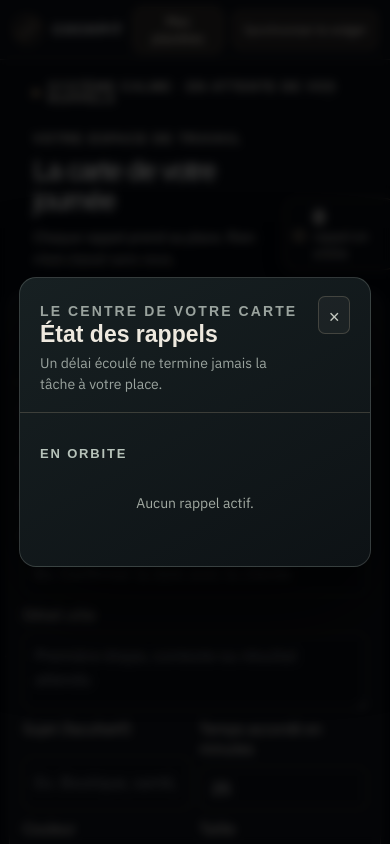
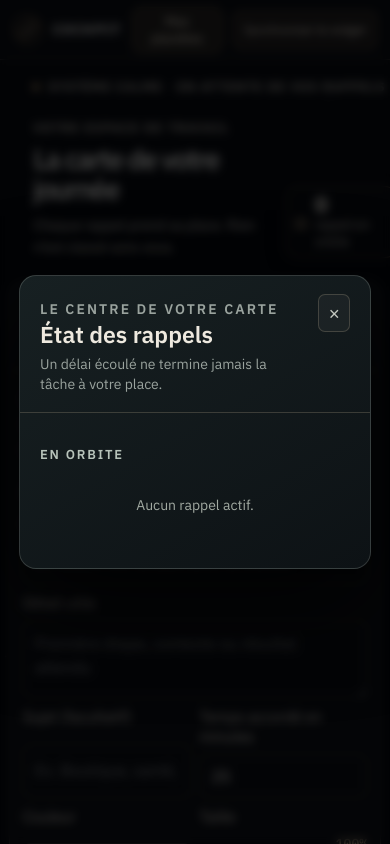
Before and after one commit to CEOMELYXJA/CockpitTakeover, a plain HTML site: page index.html in a window 390 px wide. Both pictures are taken after a click on the button "Voir le détail des rappels en orbite". Drawn offline with Linux system fonts and the light colour scheme.

Commit message:
Finaliser les champs de planète et la typographie

```diff
--- a/cockpit.css
+++ b/cockpit.css
@@ -1,8 +1,8 @@
 @import url('https://fonts.googleapis.com/css2?family=IBM+Plex+Mono:wght@400;500;600&family=IBM+Plex+Sans:wght@400;500;600;700&display=swap');
 
-:root{color-scheme:dark;--ink:#e9e7df;--muted:#a3aaa8;--dim:#727c7c;--line:rgba(188,202,195,.14);--panel:rgba(15,21,24,.86);--panel-strong:rgba(14,20,23,.96);--teal:#b18b5e;--brass:#b8a17d;--coral:#c28e89;--shadow:0 24px 80px rgba(0,0,0,.38);font-family:"DM Sans","Segoe UI",sans-serif}
+:root{color-scheme:dark;--ink:#e9e7df;--muted:#a3aaa8;--dim:#727c7c;--line:rgba(188,202,195,.14);--panel:rgba(15,21,24,.86);--panel-strong:rgba(14,20,23,.96);--teal:#b18b5e;--brass:#b8a17d;--coral:#c28e89;--shadow:0 24px 80px rgba(0,0,0,.38);font-family:"IBM Plex Sans","Segoe UI",sans-serif}
 *{box-sizing:border-box}
-html,body{width:100%;height:100%;margin:0;overflow:hidden;background:#0b1014;color:var(--ink)}
+html,body{width:100%;height:100%;margin:0;overflow:hidden;background:#050505;color:var(--ink)}
 body{background:radial-gradient(ellipse at 49% 48%,rgba(39,54,58,.54),transparent 42%),radial-gradient(ellipse at 14% 91%,rgba(49,58,53,.35),transparent 32%),linear-gradient(135deg,#101619,#0a0e12 58%,#101315)}
 button,input,select,textarea{font:inherit;color:inherit}
 button{cursor:pointer}
@@ -11,7 +11,7 @@ button{cursor:pointer}
 .topbar{position:absolute;z-index:5;inset:0 0 auto;height:74px;display:flex;align-items:center;gap:28px;padding:0 30px;border-bottom:1px solid rgba(211,221,213,.1);background:linear-gradient(180deg,rgba(7,11,13,.9),rgba(9,14,17,.72));backdrop-filter:blur(18px);pointer-events:auto}
 .brand{display:flex;align-items:center;gap:11px;min-width:230px;color:var(--ink);text-decoration:none}
 .brand>span:last-child{display:grid;gap:3px}
-.brand b{font:800 14px/1 Manrope,sans-serif;letter-spacing:.13em}
+.brand b{font:800 14px/1 "IBM Plex Sans",sans-serif;letter-spacing:.13em}
 .brand small{color:#899390;font-size:8px;letter-spacing:.15em}
 .brand-mark{position:relative;width:33px;height:33px;display:block;border:1px solid rgba(184,161,125,.5);border-radius:50%;box-shadow:inset 0 0 14px rgba(184,161,125,.08),0 0 18px rgba(184,161,125,.09)}
 .brand-mark:before,.brand-mark:after{content:"";position:absolute;border:1px solid rgba(177,139,94,.56);border-radius:50%;inset:8px 3px;transform:rotate(-28deg)}
@@ -31,16 +31,16 @@ button{cursor:pointer}
 .mobile-menu{display:none;margin-left:auto;width:36px;height:36px;border:1px solid var(--line);border-radius:9px;background:rgba(255,255,255,.04)}
 .workspace{position:absolute;inset:74px 0 0;pointer-events:none}
 .scene-copy{position:absolute;top:8.5%;left:5.5%;display:flex;flex-direction:column;justify-content:space-between;width:min(440px,37vw);height:79%;pointer-events:none}
-.scene-copy-top{display:flex;align-items:center;gap:9px;color:#a6b3ae;font:600 8px/1 Manrope,sans-serif;letter-spacing:.17em}
+.scene-copy-top{display:flex;align-items:center;gap:9px;color:#a6b3ae;font:600 8px/1 "IBM Plex Sans",sans-serif;letter-spacing:.17em}
 .live-indicator{width:6px;height:6px;border-radius:50%;background:#a5b8a0;box-shadow:0 0 10px rgba(165,184,160,.8)}
 .scene-copy-bottom{display:flex;align-items:flex-end;justify-content:space-between;gap:20px;margin-bottom:19px}
-.eyebrow{margin:0 0 8px;color:#9aa8a3;font:600 8px/1.3 Manrope,sans-serif;letter-spacing:.2em}
-.scene-copy h1{max-width:390px;margin:0;color:#eeeae0;font:500 clamp(23px,3vw,38px)/1.12 Manrope,sans-serif;letter-spacing:-.045em}
+.eyebrow{margin:0 0 8px;color:#9aa8a3;font:600 8px/1.3 "IBM Plex Sans",sans-serif;letter-spacing:.2em}
+.scene-copy h1{max-width:390px;margin:0;color:#eeeae0;font:500 clamp(23px,3vw,38px)/1.12 "IBM Plex Sans",sans-serif;letter-spacing:-.045em}
 .scene-copy-bottom>div>p:last-child{max-width:340px;margin:11px 0 0;color:#a0a8a3;font-size:11px;line-height:1.55}
 .core-info{display:flex;align-items:center;gap:10px;min-width:146px;padding:10px 12px;border:1px solid rgba(184,161,125,.24);border-radius:12px;background:rgba(12,17,19,.7);color:#e7dfcf;text-align:left;pointer-events:auto;backdrop-filter:blur(9px);box-shadow:0 8px 24px #0002}
 .core-info-icon{font-size:19px;color:#c9b38c}
 .core-info span:nth-child(2){display:grid;gap:1px}
-.core-info b{font:700 17px/1 Manrope,sans-serif}
+.core-info b{font:700 17px/1 "IBM Plex Sans",sans-serif}
 .core-info small{color:#a9a398;font-size:9px}
 .core-info-arrow{margin-left:auto;color:#a5b8b1}
 .control-panel{position:absolute;inset:6.5% 26px 22px auto;display:flex;flex-direction:column;width:min(366px,31vw);min-width:300px;border:1px solid rgba(200,211,201,.14);border-radius:18px;background:linear-gradient(145deg,rgba(19,27,29,.87),rgba(10,15,18,.91));box-shadow:var(--shadow),inset 0 1px rgba(255,255,255,.04);backdrop-filter:blur(18px);pointer-events:auto;overflow:hidden}
@@ -50,14 +50,14 @@ button{cursor:pointer}
 .control-panel.is-collapsed .panel-close{width:40px;height:40px;font-size:21px}
 .panel-header{display:flex;align-items:center;justify-content:space-between;min-height:76px;padding:15px 18px;border-bottom:1px solid rgba(200,211,201,.09)}
 .panel-header .eyebrow{margin-bottom:6px;font-size:7px}
-.panel-header h2{margin:0;font:600 17px/1.1 Manrope,sans-serif;letter-spacing:-.025em}
+.panel-header h2{margin:0;font:600 17px/1.1 "IBM Plex Sans",sans-serif;letter-spacing:-.025em}
 .panel-close{width:29px;height:29px;border:1px solid var(--line);border-radius:8px;background:rgba(255,255,255,.035);color:#aeb7b2;font-size:16px}
 .panel-content{flex:1;min-height:0;overflow:auto;padding:14px 15px 20px;scrollbar-color:#455451 transparent;scrollbar-width:thin}
 .panel-content::-webkit-scrollbar{width:5px}.panel-content::-webkit-scrollbar-thumb{border-radius:8px;background:#475653}
 .section-intro{margin:0 0 13px;color:#a9b0aa;font-size:10px;line-height:1.5}
 .panel-section{margin:0 0 17px}
-.section-title{display:flex;align-items:center;justify-content:space-between;gap:10px;margin:0 0 8px;color:#d9d6ca;font:600 10px/1.2 Manrope,sans-serif;letter-spacing:.04em}
-.section-title small{color:#87938f;font:500 8px/1.3 "DM Sans",sans-serif;letter-spacing:0}
+.section-title{display:flex;align-items:center;justify-content:space-between;gap:10px;margin:0 0 8px;color:#d9d6ca;font:600 10px/1.2 "IBM Plex Sans",sans-serif;letter-spacing:.04em}
+.section-title small{color:#87938f;font:500 8px/1.3 "IBM Plex Sans",sans-serif;letter-spacing:0}
 .subtle{color:#929b97;font-size:9px;line-height:1.45}
 .task-card{position:relative;margin:7px 0;padding:11px 11px 10px;border:1px solid rgba(192,205,193,.12);border-radius:11px;background:linear-gradient(120deg,rgba(255,255,255,.045),rgba(255,255,255,.018));}
 .task-card.is-elapsed{border-color:rgba(194,142,137,.26);background:linear-gradient(120deg,rgba(194,142,137,.08),rgba(255,255,255,.015))}
@@ -65,7 +65,7 @@ button{cursor:pointer}
 .task-title-row{display:flex;align-items:flex-start;gap:8px}
 .task-dot{flex:none;width:8px;height:8px;margin-top:4px;border-radius:50%;box-shadow:0 0 10px currentColor}
 .task-title{flex:1;min-width:0;color:#e4e2d9;font-size:11px;font-weight:600;line-height:1.35;overflow-wrap:anywhere}
-.task-timer{flex:none;color:#c1ae8a;font:600 9px/1.3 Manrope,sans-serif;white-space:nowrap}
+.task-timer{flex:none;color:#c1ae8a;font:600 9px/1.3 "IBM Plex Sans",sans-serif;white-space:nowrap}
 .task-card.is-elapsed .task-timer{color:#d29a94}
 .task-meta{display:flex;flex-wrap:wrap;gap:5px 10px;margin:7px 0 0 16px;color:#929b97;font-size:8px}
 .task-description{margin:7px 0 0 16px;color:#aeb5af;font-size:9px;line-height:1.45;overflow-wrap:anywhere}
@@ -85,7 +85,7 @@ button{cursor:pointer}
 .full-button{width:100%}
 .summary-grid{display:grid;grid-template-columns:1fr 1fr;gap:7px;margin:11px 0}
 .summary-tile{padding:10px;border:1px solid rgba(192,205,193,.1);border-radius:10px;background:rgba(255,255,255,.025)}
-.summary-tile b{display:block;color:#e8e5d8;font:600 17px/1 Manrope,sans-serif}
+.summary-tile b{display:block;color:#e8e5d8;font:600 17px/1 "IBM Plex Sans",sans-serif}
 .summary-tile span{display:block;margin-top:4px;color:#909995;font-size:8px}
 .subject-legend{display:grid;gap:5px}
 .legend-row{display:grid;grid-template-columns:9px 1fr auto;align-items:center;gap:8px;padding:6px 7px;border-radius:7px;background:rgba(255,255,255,.018)}
@@ -112,7 +112,7 @@ button{cursor:pointer}
 .view-row:last-child{border-bottom:0}
 .view-row>span{display:grid;gap:3px;color:#d8d9d1;font-size:9px}
 .view-row small{color:#8e9994;font-size:8px;line-height:1.35}
-.view-row output{min-width:35px;color:#d7c39d;font:600 9px Manrope,sans-serif;text-align:right}
+.view-row output{min-width:35px;color:#d7c39d;font:600 9px "IBM Plex Sans",sans-serif;text-align:right}
 .view-row input[type=range]{width:110px;accent-color:#b18b5e}
 .view-row select{max-width:130px;min-height:29px;padding:4px 6px;border:1px solid var(--line);border-radius:6px;background:#101719;color:#e5e4dc;font-size:9px}
 .switch{position:relative;width:34px;height:19px;flex:none;appearance:none;border:1px solid rgba(189,200,190,.2);border-radius:20px;background:#283132;cursor:pointer;transition:.18s}
@@ -130,13 +130,13 @@ button{cursor:pointer}
 dialog{width:min(680px,calc(100vw - 28px));max-height:min(82vh,820px);padding:0;border:1px solid rgba(198,208,197,.2);border-radius:17px;background:linear-gradient(150deg,#172022,#0d1215);box-shadow:0 35px 100px #000b;color:var(--ink)}
 dialog::backdrop{background:rgba(2,4,6,.68);backdrop-filter:blur(5px)}
 .dialog-head{display:flex;align-items:flex-start;justify-content:space-between;gap:18px;padding:18px 20px;border-bottom:1px solid var(--line)}
-.dialog-head h2{margin:0;font:600 18px Manrope,sans-serif}
+.dialog-head h2{margin:0;font:600 18px "IBM Plex Sans",sans-serif}
 .dialog-head p{margin:5px 0 0;color:#9aa39e;font-size:9px;line-height:1.45}
 .dialog-body{max-height:calc(82vh - 120px);overflow:auto;padding:15px 18px}
 .dialog-close{width:28px;height:28px;border:1px solid var(--line);border-radius:7px;background:rgba(255,255,255,.04);color:#c3c8c0}
 .modal-task{display:grid;grid-template-columns:1fr auto;gap:6px 12px;padding:11px 2px;border-bottom:1px solid rgba(192,205,193,.1)}
 .modal-task strong{font-size:10px}.modal-task p{grid-column:1/-1;margin:0;color:#a4aca5;font-size:9px;line-height:1.5}.modal-task small{color:#a7a398;font-size:8px;text-align:right}
-.modal-group-title{margin:13px 0 5px;color:#b7c3ba;font:600 8px Manrope,sans-serif;letter-spacing:.14em;text-transform:uppercase}
+.modal-group-title{margin:13px 0 5px;color:#b7c3ba;font:600 8px "IBM Plex Sans",sans-serif;letter-spacing:.14em;text-transform:uppercase}
 .modal-empty{padding:18px;color:#a2aaa2;font-size:10px;line-height:1.5;text-align:center}
 .file-label{display:flex;align-items:center;justify-content:center;min-height:32px;margin-top:9px;border:1px dashed rgba(192,205,193,.2);border-radius:7px;color:#b8c2ba;font-size:9px;cursor:pointer}
 .file-label:hover{border-color:rgba(177,139,94,.42);background:rgba(177,139,94,.05)}
--- a/cockpit.js
+++ b/cockpit.js
@@ -360,6 +360,7 @@
       if (key === "durationMinutes") task[key] = clamp(input.value, 5, 1440);
       else if (key === "planetSize") task[key] = clamp(input.value, 0.55, 1.65);
       else task[key] = input.value;
+      if (key === "topicName") task.subjectId = null;
       const card = input.closest("[data-planet-card]");
       if (key === "planetColor") card?.querySelector(".planet-swatch")?.style.setProperty("--planet-color", task.planetColor);
       if (key === "planetSize") {
```
